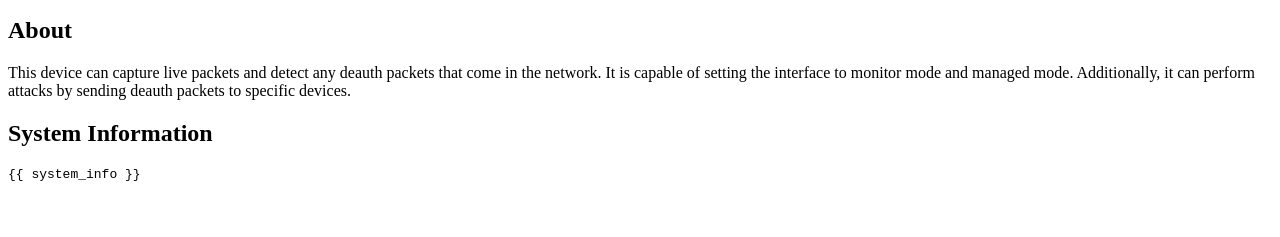
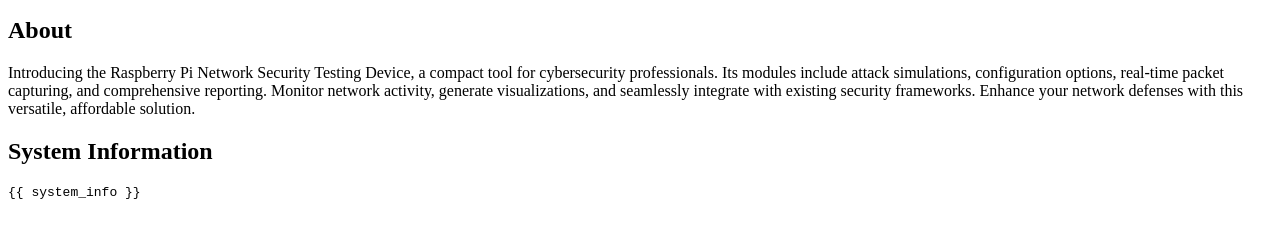
Before and after one commit to tanishqdiwan11/neo, a plain HTML site: page index.html in a window 1280 px wide. Shown: the part 129-366 px from the top of the page. Drawn offline with Linux system fonts and the light colour scheme.

Commit message:
Update index.html

```diff
--- a/index.html
+++ b/index.html
@@ -37,7 +37,7 @@
   </nav>
 
   <h2>About</h2>
-  <p>This device can capture live packets and detect any deauth packets that come in the network. It is capable of setting the interface to monitor mode and managed mode. Additionally, it can perform attacks by sending deauth packets to specific devices.</p>
+  <p>Introducing the Raspberry Pi Network Security Testing Device, a compact tool for cybersecurity professionals. Its modules include attack simulations, configuration options, real-time packet capturing, and comprehensive reporting. Monitor network activity, generate visualizations, and seamlessly integrate with existing security frameworks. Enhance your network defenses with this versatile, affordable solution.</p>
 
   <h2>System Information</h2>
   <pre>{{ system_info }}</pre>
```
